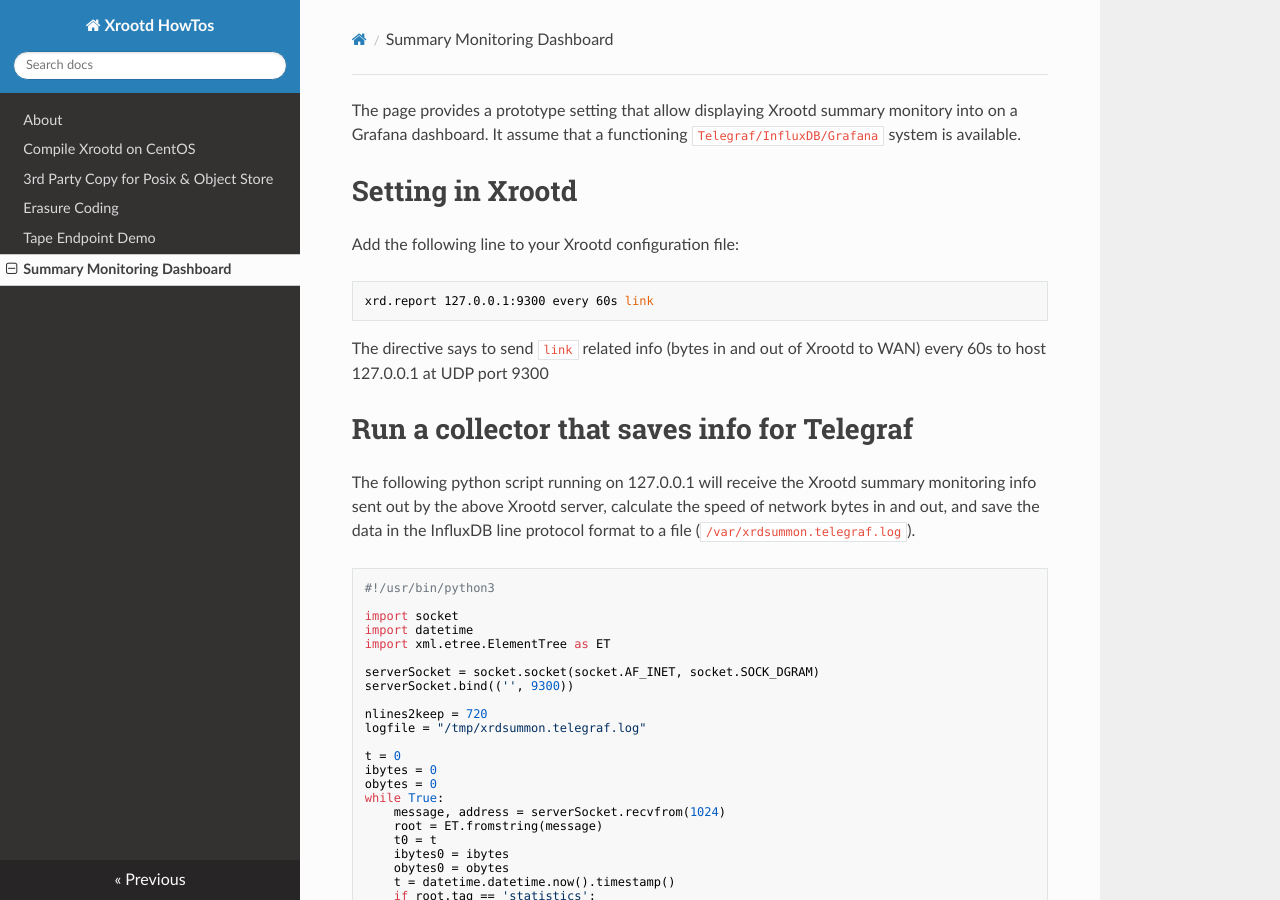
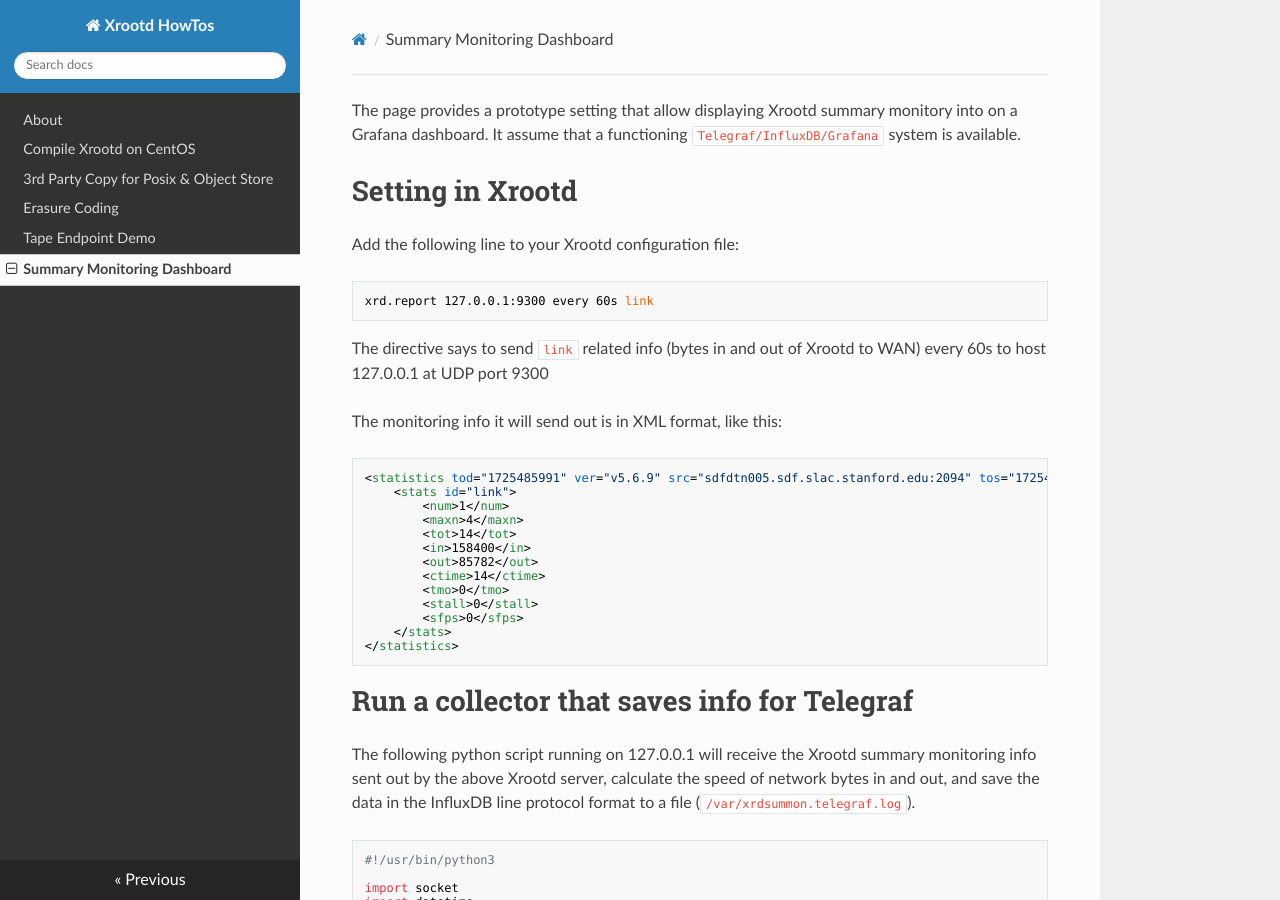
Before and after one commit to xrootd/howto, an MkDocs documentation site: the page built from docs/SummaryMonDashboard/README.md, in a window 1280 px wide and 900 px high. Built offline with MkDocs 1.6.1, drawn with Linux system fonts in a browser that asks for light colours; nearby versions of some CDN libraries.

Commit message:
provide a sample XML

````diff
--- a/docs/SummaryMonDashboard/README.md
+++ b/docs/SummaryMonDashboard/README.md
@@ -9,6 +9,23 @@ xrd.report 127.0.0.1:9300 every 60s link
 ```
 The directive says to send `link` related info (bytes in and out of Xrootd to WAN) every 60s to host 127.0.0.1
 at UDP port 9300
+
+The monitoring info it will send out is in XML format, like this:
+```
+<statistics tod="1725485991" ver="v5.6.9" src="sdfdtn005.sdf.slac.stanford.edu:2094" tos="1725485980" pgm="xrootd" ins="atlas" pid="482140" site="SLAC">
+    <stats id="link">
+        <num>1</num>
+        <maxn>4</maxn>
+        <tot>14</tot>
+        <in>158400</in>
+        <out>85782</out>
+        <ctime>14</ctime>
+        <tmo>0</tmo>
+        <stall>0</stall>
+        <sfps>0</sfps>
+    </stats>
+</statistics>
+```
 
 # Run a collector that saves info for Telegraf
 
````
